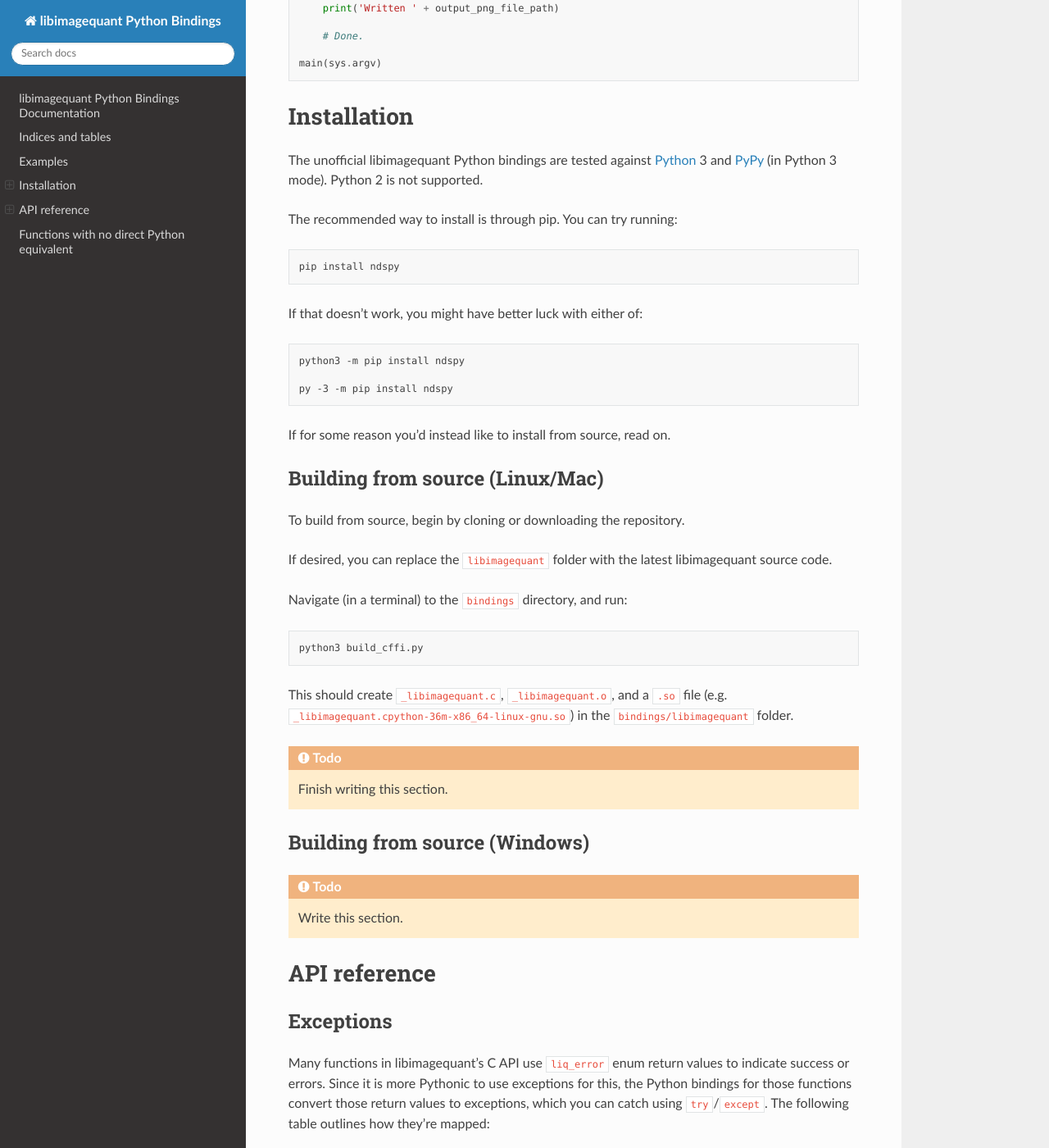
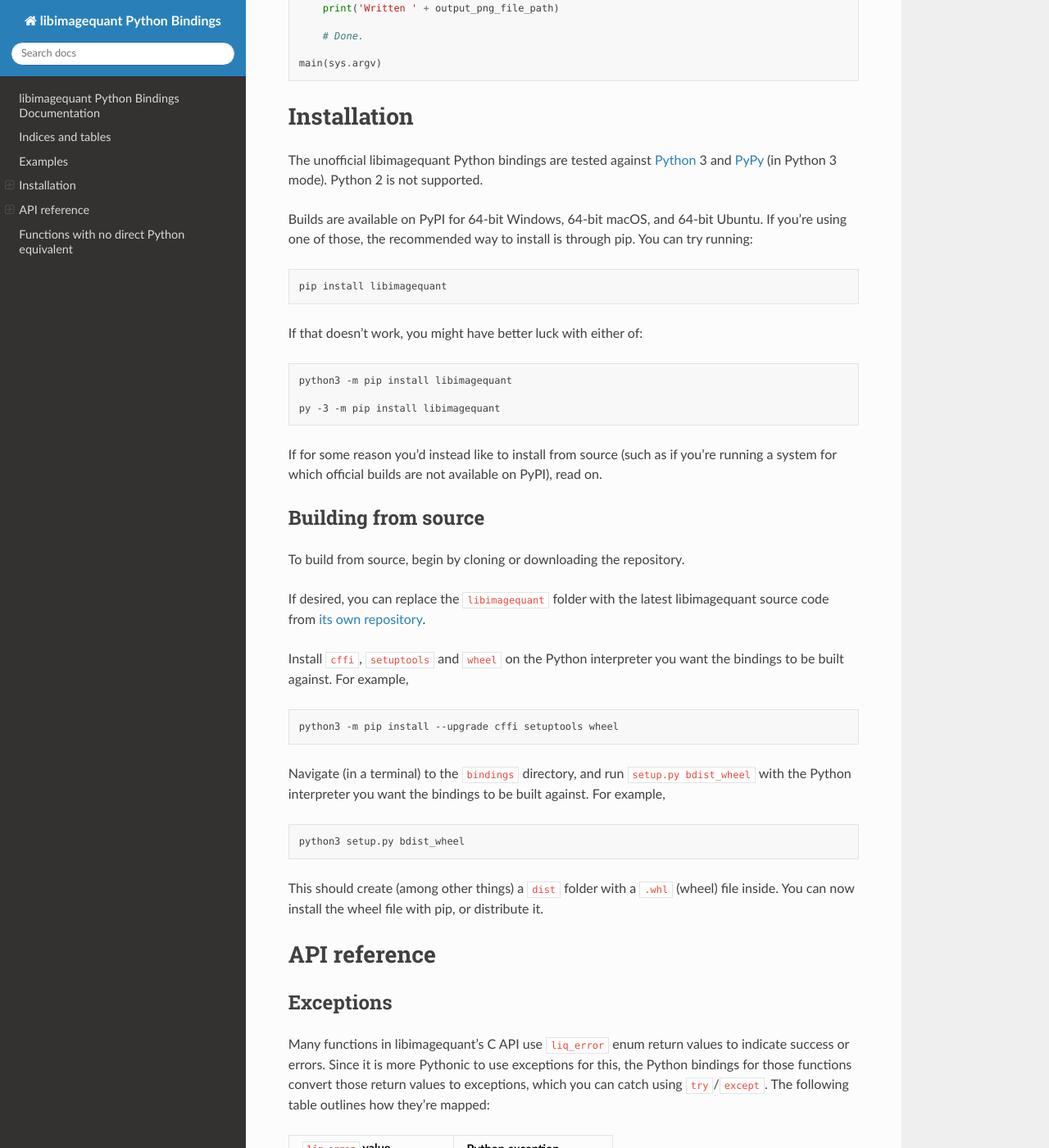
Before and after one commit to RoadrunnerWMC/libimagequant-python, a Sphinx documentation site: the page built from docs/source/index.rst, in a window 1280 px wide and 1400 px high, scrolled down 2309 px. Shown: the whole window at 82% size. Built offline with Sphinx 7.4.7 and the Read the Docs theme 2.0.0, drawn with Linux system fonts in a browser that asks for light colours.

Commit message:
Update docs

```diff
--- a/docs/source/index.rst
+++ b/docs/source/index.rst
@@ -149,50 +149,52 @@ The unofficial libimagequant Python bindings are tested against `Python
 <https://www.python.org/>`_ 3 and `PyPy <https://www.pypy.org>`_ (in Python 3
 mode). Python 2 is not supported.
 
-The recommended way to install is through pip. You can try running:
+Builds are available on PyPI for 64-bit Windows, 64-bit macOS, and 64-bit
+Ubuntu. If you're using one of those, the recommended way to install is through
+pip. You can try running:
 
 .. code-block:: text
 
-    pip install ndspy
+    pip install libimagequant
 
 If that doesn't work, you might have better luck with either of:
 
 .. code-block:: text
 
-    python3 -m pip install ndspy
+    python3 -m pip install libimagequant
 
-    py -3 -m pip install ndspy
+    py -3 -m pip install libimagequant
 
-If for some reason you'd instead like to install from source, read on.
+If for some reason you'd instead like to install from source (such as if you're
+running a system for which official builds are not available on PyPI), read on.
 
-Building from source (Linux/Mac)
---------------------------------
+Building from source
+--------------------
 
 To build from source, begin by cloning or downloading the repository.
 
 If desired, you can replace the ``libimagequant`` folder with the latest
-libimagequant source code.
+libimagequant source code from `its own repository
+<https://github.com/ImageOptim/libimagequant>`_.
 
-Navigate (in a terminal) to the ``bindings`` directory, and run:
+Install ``cffi``, ``setuptools`` and ``wheel`` on the Python interpreter you
+want the bindings to be built against. For example,
 
 .. code-block:: text
 
-    python3 build_cffi.py
+    python3 -m pip install --upgrade cffi setuptools wheel
 
-This should create ``_libimagequant.c``, ``_libimagequant.o``, and a ``.so``
-file (e.g. ``_libimagequant.cpython-36m-x86_64-linux-gnu.so``) in the
-``bindings/libimagequant`` folder.
+Navigate (in a terminal) to the ``bindings`` directory, and run
+``setup.py bdist_wheel`` with the Python interpreter you want the bindings to
+be built against. For example,
 
-.. todo::
+.. code-block:: text
 
-    Finish writing this section.
+    python3 setup.py bdist_wheel
 
-Building from source (Windows)
-------------------------------
-
-.. todo::
-
-    Write this section.
+This should create (among other things) a ``dist`` folder with a ``.whl``
+(wheel) file inside. You can now install the wheel file with pip, or distribute
+it.
 
 
 .. _api-ref:
```
